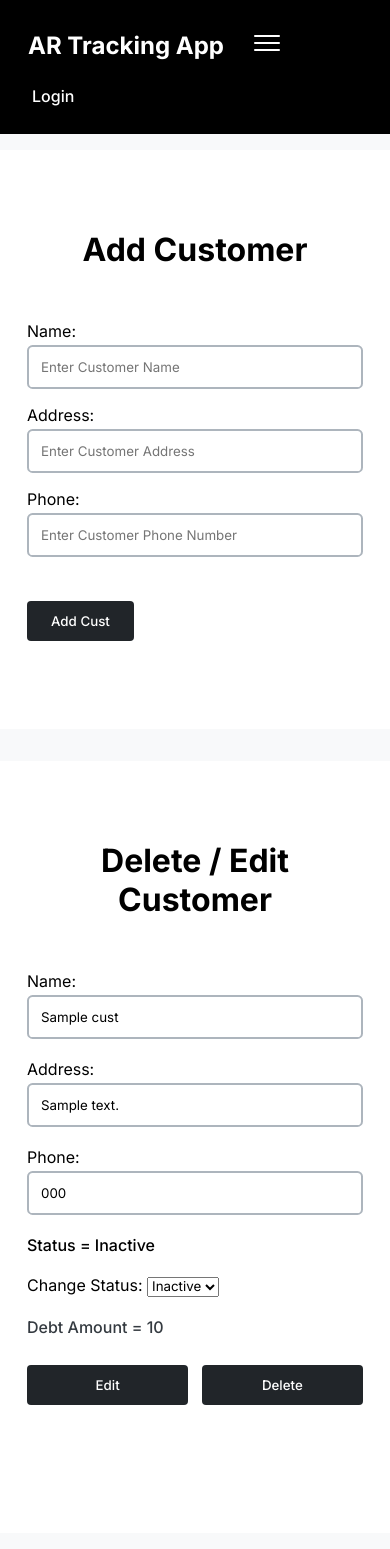
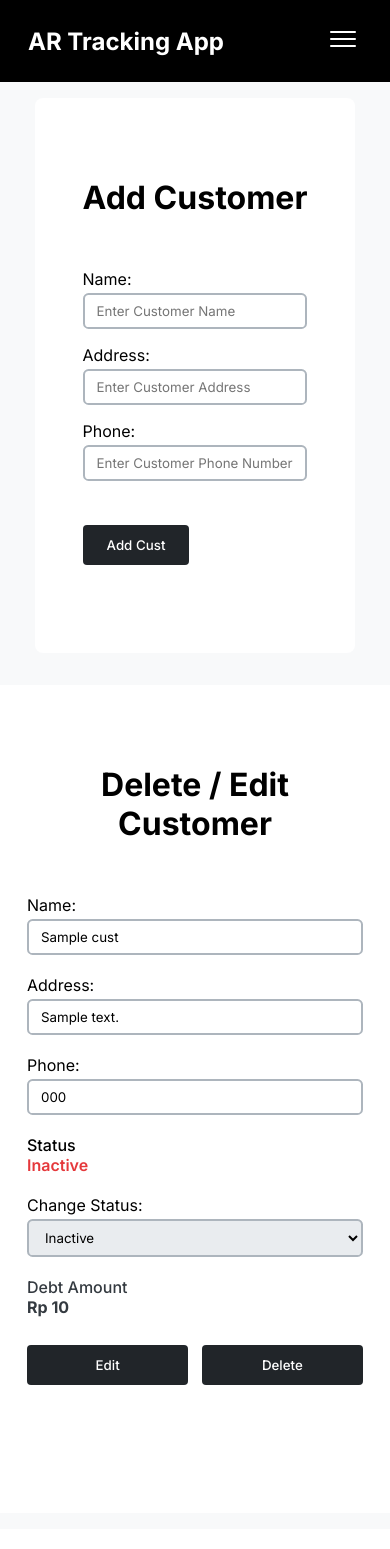
Before and after one commit to samuelms21/uts-mwd, a Flask app: template package/templates/manager_cust.html in a window 390 px wide. After the commit the page ends 1385 px from the top, so only its background shows below. Run offline with Flask 2, Linux system fonts and the light colour scheme; the template is opened without the code that fills it: most values are stand-ins (such as "Sample title", 1, 10 or a date in 2020); some libraries are stand-ins or nearby versions.

Commit message:
Update mobile responsive layout and add mobile navigation menu

```diff
--- a/package/static/index.js
+++ b/package/static/index.js
@@ -1,3 +1,13 @@
-const navbar = document.querySelector("nav");
-//   const header = document.querySelector("header");
-const mobileMenu = document.querySelector("#mobileMenu");
+const navbar = document.querySelector(".nav__link");
+const menuBtn = document.querySelector("#mobileMenu");
+const mobileMenu = document.querySelector(".mobile-menu-links");
+
+menuBtn.addEventListener("click", function () {
+  mobileMenu.classList.toggle("hide");
+});
+
+window.addEventListener("resize", function () {
+  if (window.innerWidth > 768) {
+    mobileMenu.classList.add("hide");
+  }
+});
--- a/package/static/style.css
+++ b/package/static/style.css
@@ -39,6 +39,7 @@
   font-family: "Inter", sans-serif;
 }
 .nav-link {
+  display: block;
   background-color: black;
   color: white;
   font-weight: 500;
@@ -107,38 +108,40 @@
 .btn:active {
   background-color: var(--grey-900-dark);
 }
-
-.center-text{
+.center-text {
   text-align: center;
 }
-
 header {
-  justify-content: space-between;
-  align-items: center;
   padding: 1rem 1.5rem;
   background-color: black;
   color: white;
 }
 nav {
+  justify-content: space-between;
+  align-items: center;
   display: block;
 }
 input[type="text"],
 input[type="password"],
 input[type="date"],
-input[type="number"]
-textarea {
+input[type="number"],
+textarea,
+select,
+select > * {
   margin-top: 0.25rem;
   border-radius: 0.35rem;
-  padding: 0.75rem;
-  width: 21rem;
+  padding: 0.5rem 0.75rem;
+  width: 100%;
   border: 2px solid var(--grey-500);
   outline-color: var(--grey-700);
+  cursor: pointer;
 }
 input[type="text"]:focus,
 input[type="password"]:focus,
 input[type="date"]:focus,
 input[type="number"]:focus,
-textarea:focus {
+textarea:focus,
+select {
   background-color: var(--grey-200);
 }
 #brand {
@@ -160,6 +163,15 @@
 .alert-success {
   background-color: var(--success);
 }
+.text-error {
+  color: var(--error);
+}
+.text-success {
+  color: var(--success);
+}
+.hide {
+  display: none;
+}
 #voidPaymentForm > div.flex-container {
   justify-content: space-between;
   align-items: center;
@@ -175,19 +187,18 @@
 #search {
   width: 90%;
 }
+.nav__link {
+  justify-content: space-around;
+}
 @media only screen and (max-width: 768px) {
   header {
-    padding: 1rem;
-    flex-direction: column;
-    justify-content: flex-start;
-    align-items: flex-start;
+    padding: 0.75rem 1rem;
   }
   #mobileMenu {
     display: block;
   }
-  #brand-container {
-    align-items: center;
-    justify-content: space-between;
+  .nav__link {
+    display: none;
   }
 }
 li {
@@ -246,7 +257,7 @@
 }
 .form-container {
   margin: 2rem 0;
-  padding: 5rem 3rem;
+  padding: 3rem 2rem;
   background-color: white;
   border-radius: 0.5rem;
 }
@@ -294,6 +305,7 @@
 }
 
 .form-div-container-customer {
+  overflow-x: hidden;
   background-color: var(--grey-100);
   height: auto;
   display: flex;
@@ -358,7 +370,7 @@
   display: block;
 }
 
-.flex-button{
+.flex-button {
   margin: auto;
   width: 21rem;
   display: flex;
--- a/package/templates/base.html
+++ b/package/templates/base.html
@@ -4,28 +4,64 @@
     <meta charset="UTF-8" />
     <meta http-equiv="X-UA-Compatible" content="IE=edge" />
     <meta name="viewport" content="width=device-width, initial-scale=1.0" />
-    <link rel="stylesheet" href="{{ url_for('static', filename='style.css') }}" />
-    <link rel="stylesheet" href="https://use.fontawesome.com/releases/v5.13.0/css/all.css" />
+    <link
+      rel="stylesheet"
+      href="{{ url_for('static', filename='style.css') }}"
+    />
+    <link
+      rel="stylesheet"
+      href="https://use.fontawesome.com/releases/v5.13.0/css/all.css"
+    />
     <title>{{ title }} - AR Tracking App</title>
   </head>
   <body>
-    <header class="flex-container">
-      <div class="flex-container" id="brand-container">
+    <header>
+      <nav class="flex-container">
         <h2 id="brand" class="fw-700">AR Tracking App</h2>
+
         <a class="nav-link" id="mobileMenu">
-          <img src="{{ url_for('static', filename='images/mobile-menu.png')}}" />
+          <img
+            src="{{ url_for('static', filename='images/mobile-menu.png')}}"
+          />
         </a>
-      </div>
-      <nav class="flex-container">
+
+        <div class="flex-container nav__link">
           {% if not session.username %}
           <a href="{{ url_for('login') }}" class="nav-link">Login</a>
           {% else %}
           <a href="{{ url_for('logout') }}" class="nav-link">Logout</a>
           {% endif %} {% if session.role == 'manager' %}
-        <a href="{{ url_for('manager') }}" class="nav-link">Manage Invoices</a>
-        <a href="{{ url_for('manager_cust') }}" class="nav-link">Manage Customer Data</a>
+          <a href="{{ url_for('manager') }}" class="nav-link"
+            >Manage Invoices</a
+          >
+          <a href="{{ url_for('manager_cust') }}" class="nav-link"
+            >Manage Customer Data</a
+          >
           {% endif %}
+        </div>
       </nav>
+      <div class="mobile-menu-links hide">
+        <ul>
+          {% if not session.username %}
+          <li><a href="{{ url_for('login') }}" class="nav-link">Login</a></li>
+          {% else %}
+          <li>
+            <a href="{{ url_for('logout') }}" class="nav-link">Logout</a>
+          </li>
+          {% endif %} {% if session.role == 'manager' %}
+          <li>
+            <a href="{{ url_for('manager') }}" class="nav-link"
+              >Manage Invoices</a
+            >
+          </li>
+          <li>
+            <a href="{{ url_for('manager_cust') }}" class="nav-link"
+              >Manage Customer Data</a
+            >
+          </li>
+          {% endif %}
+        </ul>
+      </div>
     </header>
     <main class="bg-grey-100">
       {% if message %}
--- a/package/templates/manager.html
+++ b/package/templates/manager.html
@@ -33,7 +33,8 @@
                 <span class="text-black fw-600">{{ inv.cust_id }}</span>
               </p>
               <p class="text-grey-700">
-                Date: <span class="text-black fw-600">{{ inv.date }}</span>
+                Date<br />
+                <span class="text-black fw-600">{{ inv.date }}</span>
               </p>
               <br />
               <p class="text-grey-700">Remarks:</p>
--- a/package/templates/manager_cust.html
+++ b/package/templates/manager_cust.html
@@ -7,20 +7,41 @@
       <div class="form-input">
         <label for="username">Name:</label>
         <br />
-        <input type="text" name="cust_name" id="cust_name" placeholder="Enter Customer Name" required />
+        <input
+          type="text"
+          name="cust_name"
+          id="cust_name"
+          placeholder="Enter Customer Name"
+          required
+        />
       </div>
       <div class="form-input">
         <label for="address">Address:</label>
         <br />
-        <input type="text" name="cust_add" id="cust_add" placeholder="Enter Customer Address" require />
+        <input
+          type="text"
+          name="cust_add"
+          id="cust_add"
+          placeholder="Enter Customer Address"
+          require
+        />
       </div>
       <div class="form-input">
         <label for="address">Phone:</label>
         <br />
-        <input type="text" name="phone_add" id="phone_add" placeholder="Enter Customer Phone Number" require />
+        <input
+          type="text"
+          name="phone_add"
+          id="phone_add"
+          placeholder="Enter Customer Phone Number"
+          require
+        />
         <br /><br />
-        {% with messages = get_flashed_messages(with_categories=True) %} {% if messages %} {% for category, message in messages %}
-        <div class="alert alert-{{ category }} fw-500 text-center">{{ message }}</div>
+        {% with messages = get_flashed_messages(with_categories=True) %} {% if
+        messages %} {% for category, message in messages %}
+        <div class="alert alert-{{ category }} fw-500 text-center">
+          {{ message }}
+        </div>
         {% endfor %} {% endif %} {% endwith %}
       </div>
       <input type="submit" value="Add Cust" class="btn" />
@@ -48,12 +69,19 @@
       <input type="text" value="{{cust.phone}}" name="newphone" />
       <br /><br />
       {% if cust.status == True %}
-      <p class="fw-500">Status = Active</p>
+      <p class="fw-500">
+        Status <br />
+        <span class="text-success fw-600">Active</span>
+      </p>
       {% else %}
-      <p class="fw-500">Status = Inactive</p>
+      <p class="fw-500">
+        Status <br />
+        <span class="text-error fw-600">Inactive</span>
+      </p>
       {% endif %}
       <br />
       <label>Change Status:</label>
+      <br />
       {% if cust.status == True %}
       <select name="newstatus">
         <option value="Active">Active</option>
@@ -68,14 +96,24 @@
 
       <br />
       <br />
-      <p class="fw-500 text-grey-800">Debt Amount = {{cust.amount}}</p>
+      <p class="fw-500 text-grey-800">
+        Debt Amount<br /><span class="fw-700">Rp {{cust.amount}}</span>
+      </p>
       <br />
-      {% with messages = get_flashed_messages(with_categories=True) %} {% if messages %} {% for category, message in messages %} {% if category[6:]|string == cust.cust_id|string %}
-      <div class="alert alert-{{ category[:5] }} fw-500 text-center">{{ message }}</div>
+      {% with messages = get_flashed_messages(with_categories=True) %} {% if
+      messages %} {% for category, message in messages %} {% if
+      category[6:]|string == cust.cust_id|string %}
+      <div class="alert alert-{{ category[:5] }} fw-500 text-center">
+        {{ message }}
+      </div>
       {% endif %} {% endfor %} {% endif %} {% endwith %}
       <div class="flex-button">
-        <button type="submit" name="submit-btn" value="update" class="btn">Edit</button>
-        <button type="submit" name="submit-btn" value="delete" class="btn">Delete</button>
+        <button type="submit" name="submit-btn" value="update" class="btn">
+          Edit
+        </button>
+        <button type="submit" name="submit-btn" value="delete" class="btn">
+          Delete
+        </button>
       </div>
     </form>
     <br /><br />
```
Also changed, not shown: package/templates/finance.html (+1 -7 lines), package/templates/sales.html (+33 -7 lines), 5 other files. Lines whose indentation alone changed are shown as unchanged.
